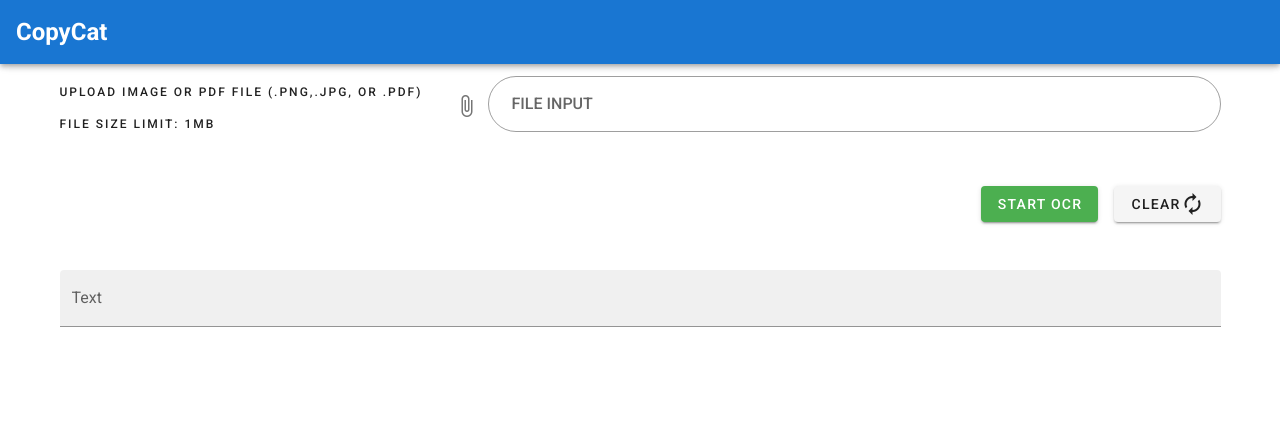
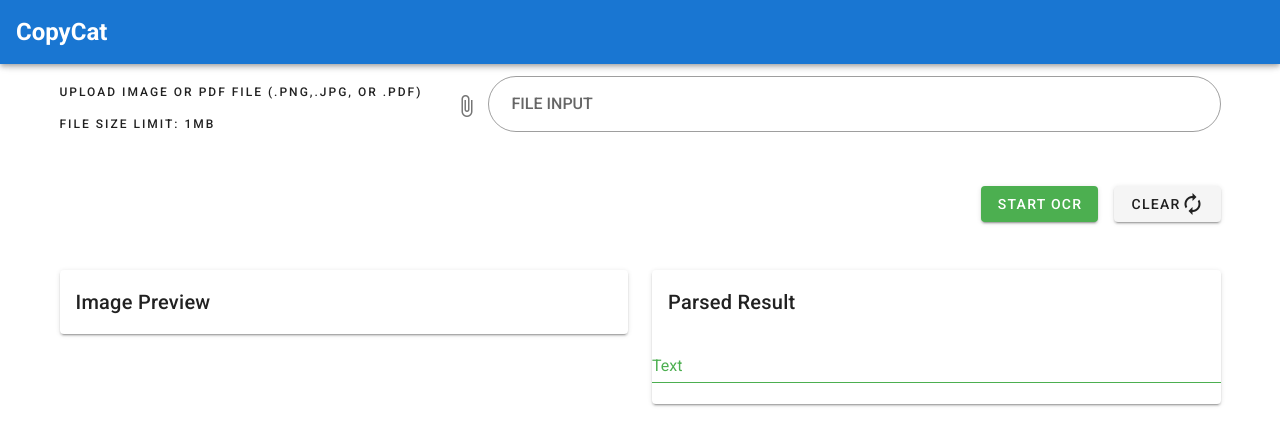
Before and after one commit to yhchan0918/OCRWebApp, a Vue app: page / in a window 1280 px wide. Shown: the top 446 px of the page. Built offline with nearby package versions, Linux system fonts and the light colour scheme.

Commit message:
Image preview feature added

```diff
--- a/src/views/Home.vue
+++ b/src/views/Home.vue
@@ -40,7 +40,8 @@
                 <v-progress-linear
                   v-model="progress"
                   color="primary"
-                  height="25"
+                  height="30"
+                  rounded
                   reactive
                 >
                   <strong>{{ progress }} %</strong>
@@ -49,21 +50,40 @@
             </div>
           </v-col>
         </v-row>
-        <TheAlert v-if="message" :type="AlertTypes[0]" :msg="message" />
+        <TheAlert v-show="message" :type="AlertTypes" :msg="message" />
       </v-container>
 
       <v-container>
         <v-row justify="space-between">
-          <v-col cols="12" class="text-center">
+          <v-col cols="6">
+            <v-card hover class="mx-auto">
+              <v-card-title>
+                Image Preview
+              </v-card-title>
+              <v-img
+                :src="imagePreview"
+                v-show="showPreview"
+                max-height="500px"
+                contain
+              ></v-img>
+            </v-card>
+          </v-col>
+          <v-col cols="6" class="text-center">
+            <v-card class="mx-auto">
+              <v-card-title>
+                Parsed Result
+              </v-card-title>
               <v-textarea
+                clearable
+                success
                 auto-grow
-              filled
                 color="primary"
                 label="Text"
                 rows="1"
                 v-model="resultText"
               >
               </v-textarea>
+            </v-card>
           </v-col>
         </v-row>
       </v-container>
@@ -80,8 +100,10 @@
   data() {
     return {
       currentFile: undefined,
+      showPreview: false,
+      imagePreview: "",
       progress: 0,
-      AlertTypes: ["success"],
+      AlertTypes: "info",
       message: "",
       acceptedFormat: [],
       isUploaded: false,
@@ -110,6 +132,7 @@
       })
         .then((res) => {
           if (!res.data["IsErroredOnProcessing"]) {
+            this.AlertTypes = "success";
             switch (res.data["OCRExitCode"]) {
               case 1:
                 this.message =
@@ -119,16 +142,9 @@
                 this.message =
                   "Parsed Partially (Only few pages out of all the pages parsed successfully)";
                 break;
-              case 3:
-                this.message =
-                  "Image / All the PDF pages failed parsing (This happens mainly because the OCR engine fails to parse an image)";
-                break;
-              case 4:
-                this.message =
-                  "Error occurred when attempting to parse (This happens when a fatal error occurs during parsing )";
-                break;
             }
           } else {
+            this.AlertTypes = "error";
             this.message = res.data["ErrorMessage"];
           }
 
@@ -144,6 +160,41 @@
     handleFileChange(file) {
       this.progress = 0;
       this.currentFile = file;
+      /*
+      Initialize a File Reader object
+    */
+      let reader = new FileReader();
+
+      /*
+      Add an event listener to the reader that when the file
+      has been loaded, we flag the show preview as true and set the
+      image to be what was read from the reader.
+    */
+      reader.addEventListener(
+        "load",
+        function() {
+          this.showPreview = true;
+          this.imagePreview = reader.result;
+        }.bind(this),
+        false
+      );
+
+      /*
+      Check to see if the file is not empty.
+    */
+      if (this.currentFile) {
+        /*
+        Ensure the file is an image file.
+      */
+        if (/\.(jpe?g|png|gif)$/i.test(this.currentFile.name)) {
+          /*
+          Fire the readAsDataURL method which will read the file in and
+          upon completion fire a 'load' event which we will listen to and
+          display the image in the preview.
+        */
+          reader.readAsDataURL(this.currentFile);
+        }
+      }
     },
   },
   mounted() {},
```
Lines whose indentation alone changed are shown as unchanged.
